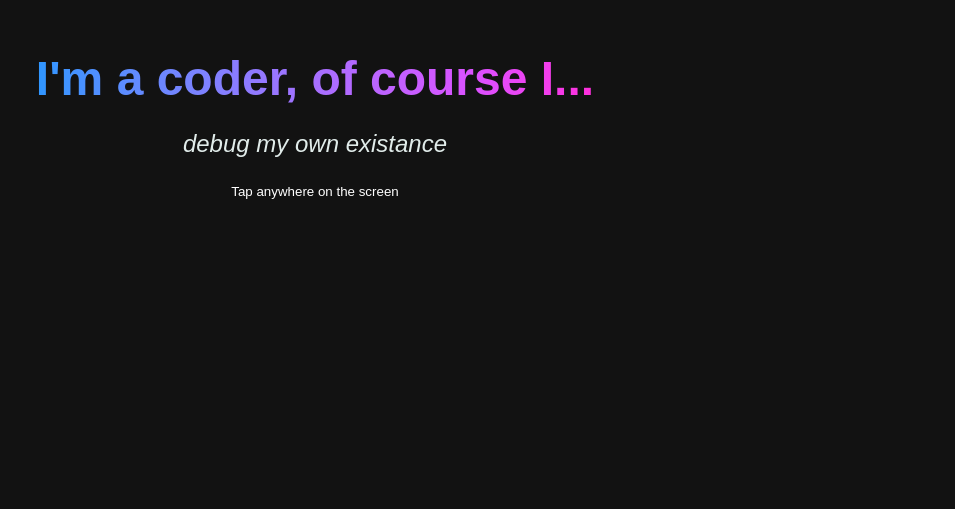
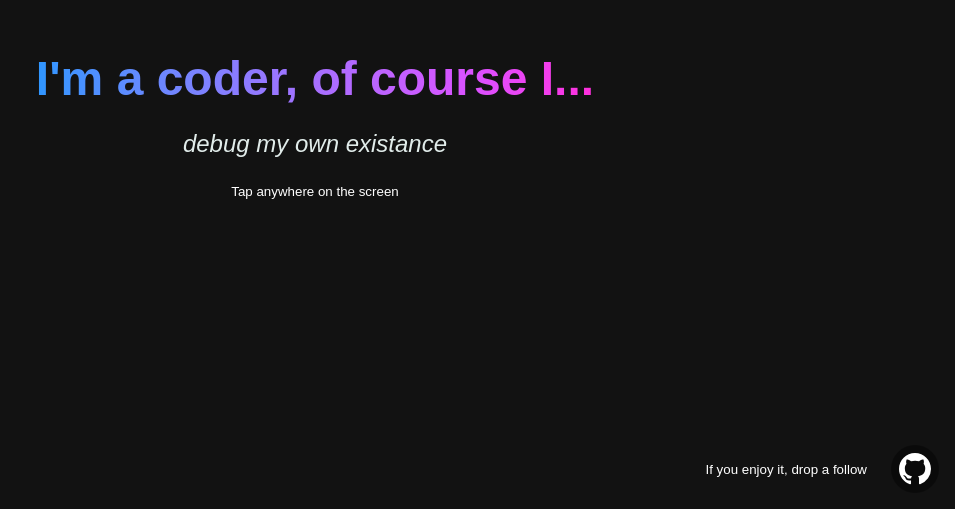
Before and after one commit to NikolasGoulios/iamacoder, a plain HTML site: page index.html in a window 1280 px wide. Shown: the part 291-800 px from the top of the page, without its empty margins (325-1280 px from the left). Drawn offline with Linux system fonts and the light colour scheme.

Commit message:
[feature]: github icon svg created

```diff
--- a/index.html
+++ b/index.html
@@ -12,8 +12,29 @@
 		<p id="quote">debug my own existance</p>
 		<small>Tap anywhere on the screen</small>
 	</div>
+
 	<div class="description">
+		<a href="https://github.com/nikolasgoulios/iamacoder" target="_blank" class="github-link" aria-label="View on GitHub">
+			<svg height="24" width="24" viewBox="0 0 16 16" fill="white" xmlns="http://www.w3.org/2000/svg">
+
+				<!-- Why not just a png from the official logo pack of Github-->
+				 <!-- I dont understand wtf is this, I need to reasearch tf -->
+				<path d="M8 0C3.58 0 0 3.58 0 8c0 3.54
+				2.29 6.53 5.47 7.59.4.07.55-.17.55-.38
+				0-.19-.01-.82-.01-1.49-2.01.37-2.53-.49-2.69-.94-.09-.23-.48-.94-.82-1.13-.28-.15-.68-.52-.01-.53.63-.01
+				1.08.58 1.23.82.72 1.21 1.87.87 2.33.66.07-.52.28-.87.51-1.07-1.78-.2-3.64-.89-3.64-3.95
+				0-.87.31-1.59.82-2.15-.08-.2-.36-1.02.08-2.12
+				0 0 .67-.21 2.2.82a7.65 7.65 0 0 1 2-.27c.68 0
+				1.36.09 2 .27 1.53-1.04 2.2-.82 2.2-.82.44
+				1.1.16 1.92.08 2.12.51.56.82 1.27.82
+				2.15 0 3.07-1.87 3.75-3.65 3.95.29.25.54.73.54
+				1.48 0 1.07-.01 1.93-.01 2.2
+				0 .21.15.46.55.38A8.013 8.013 0 0 0 16 8c0-4.42-3.58-8-8-8z"/>
+			</svg>
+		</a>
+		<small class="follow-text">If you enjoy it, drop a follow</small>
 	</div>
+
 	<script src="script.js"></script>
 </body>
 </html>
--- a/style.css
+++ b/style.css
@@ -29,6 +29,31 @@ h1 {
 	-webkit-text-fill-color: transparent;
 }
 
+.github-link {
+	position: fixed;
+	bottom: 1rem;
+	right: 1rem;
+	display: inline-block;
+	padding: 0.5rem;
+	background-color: rgba(0, 0, 0, 0.4);
+	border-radius: 50%;
+	z-index: 1000;
+}
+
+.github-link svg {
+	width: 32px;
+	height: 32px;
+	fill: white;
+	display: block;
+}
+
+.follow-text {
+	position: fixed;
+	bottom: 1.5rem;
+	padding: 0.5rem;
+	right: 5rem;
+}
+
 #quote {
 	font-style: italic;
 	font-size: 1.5rem;
```
